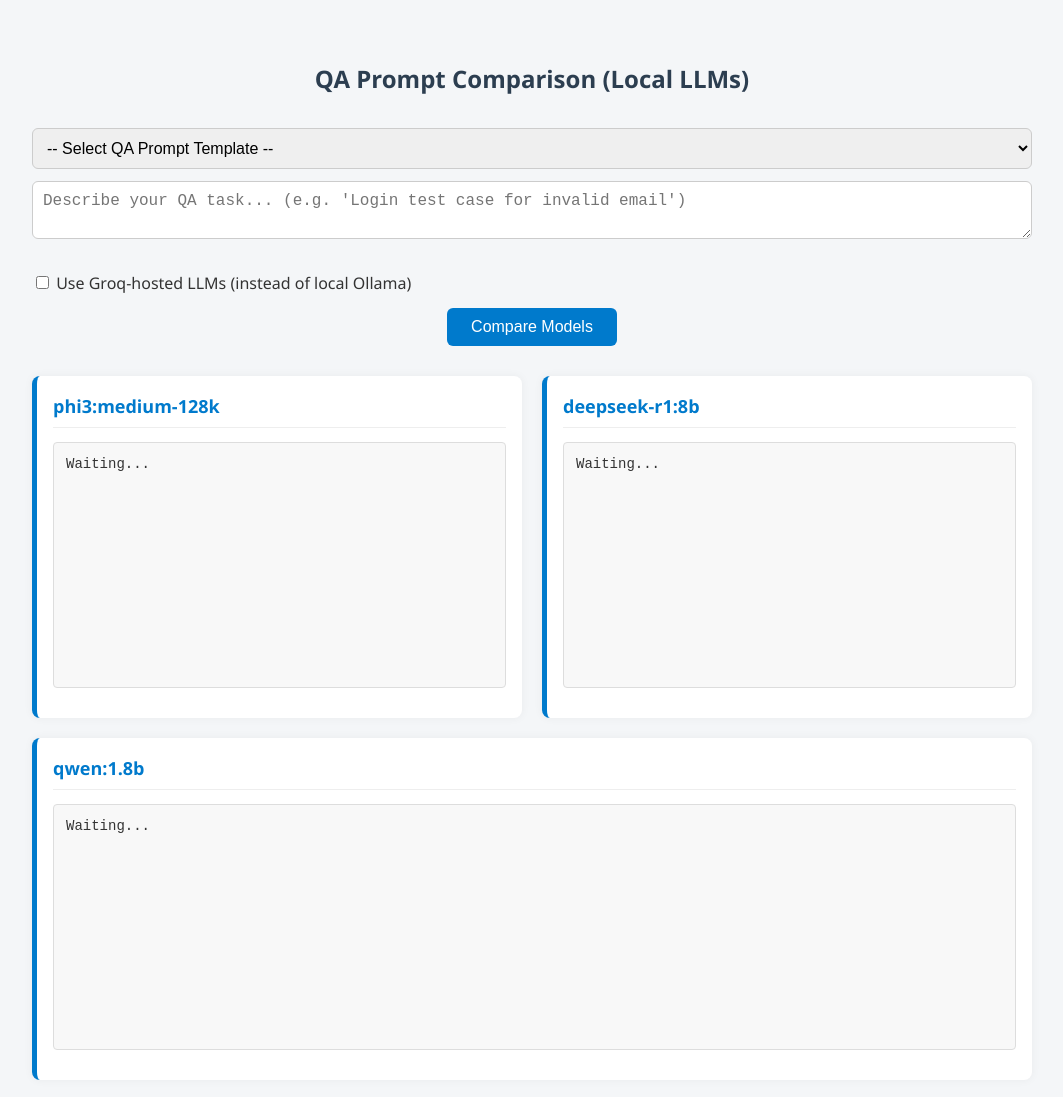
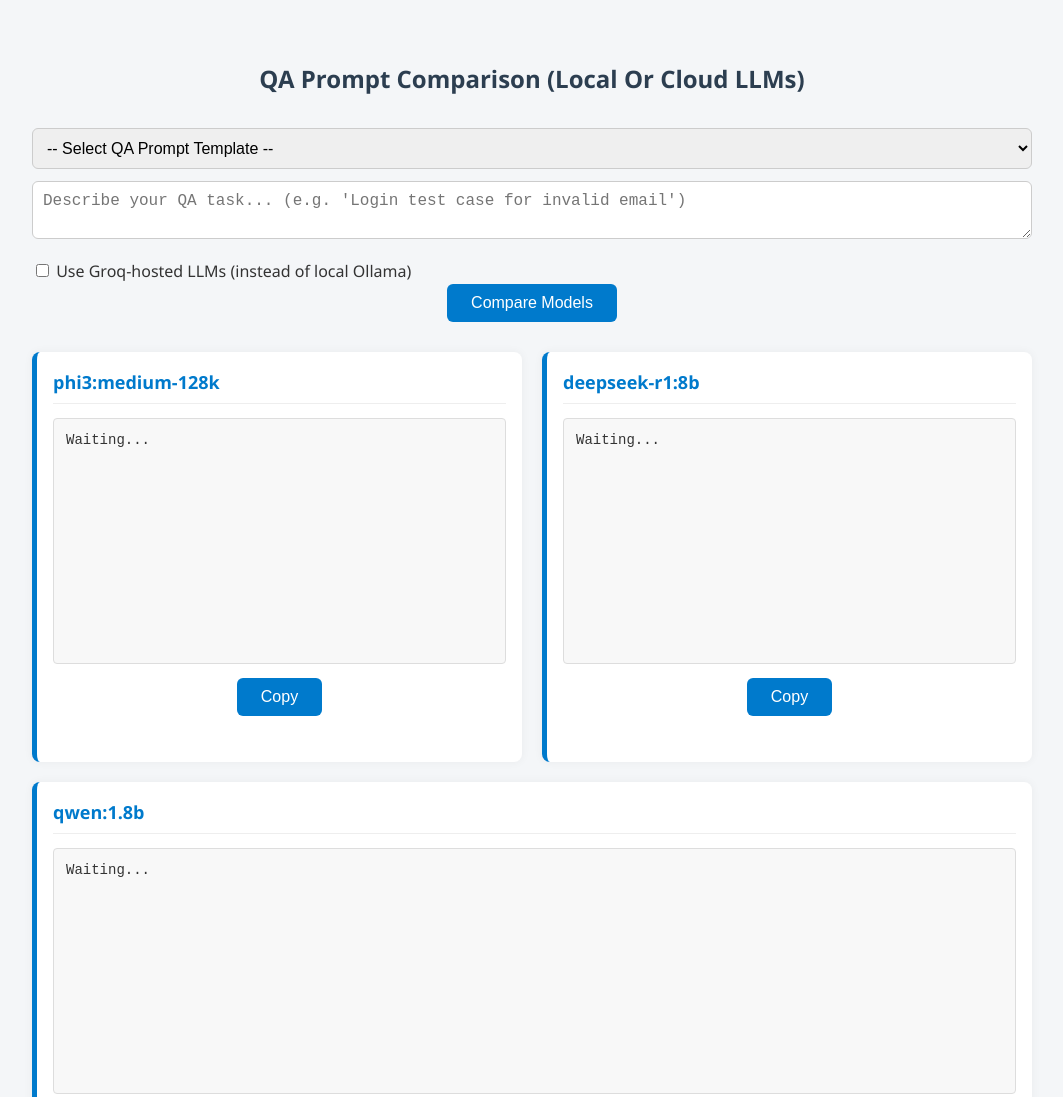
Before and after one commit to aiqualitylab/llm-qa-assistant, a website: page index.html in a window 1280 px wide. Shown: the top 1097 px of the page, without its empty margins (108-1171 px from the left). Drawn offline with Linux system fonts and the light colour scheme.

Commit message:
Update index.html
Update index.html to have the UI changes

```diff
--- a/index.html
+++ b/index.html
@@ -1,12 +1,14 @@
 <!DOCTYPE html>
 <html>
 <head>
-  <title>LLM QA Assistant</title>
+  <title>QA Prompt Comparison (Local Or Cloud LLMs)</title>
   <link rel="stylesheet" href="style.css">
 </head>
 <body>
-  <h2>QA Prompt Comparison (Local LLMs)</h2>
+  <h2>QA Prompt Comparison (Local Or Cloud LLMs)</h2>
 
+
+  <div class="top-controls">
     <select id="qaTemplate">
       <option value="">-- Select QA Prompt Template --</option>
       <option value="Generate positive and negative test cases for ">Test Case Generator</option>
@@ -14,26 +16,31 @@
       <option value="Explain this error message: ">Error Explainer</option>
       <option value="Suggest assert statements for: ">Assertion Generator</option>
     </select>
-
     <textarea id="prompt" placeholder="Describe your QA task... (e.g. 'Login test case for invalid email')"></textarea>
-  <label style="display:block;margin:12px 0;">
+    <div class="center-checkbox">
+      <label>
         <input type="checkbox" id="useGroq">
         Use Groq-hosted LLMs (instead of local Ollama)
       </label>
+    </div>
     <button onclick="compare()">Compare Models</button>
+  </div>
 
   <div class="results">
     <div>
       <h3>phi3:medium-128k</h3>
       <pre id="outputA">Waiting...</pre>
+      <button class="copy-btn" onclick="copyResponse('outputA', this)">Copy</button>
     </div>
     <div>
       <h3>deepseek-r1:8b</h3>
       <pre id="outputB">Waiting...</pre>
+      <button class="copy-btn" onclick="copyResponse('outputB', this)">Copy</button>
     </div>
     <div>
       <h3>qwen:1.8b</h3>
       <pre id="outputC">Waiting...</pre>
+      <button class="copy-btn" onclick="copyResponse('outputC', this)">Copy</button>
     </div>
   </div>
 
```
Lines whose indentation alone changed are shown as unchanged.
